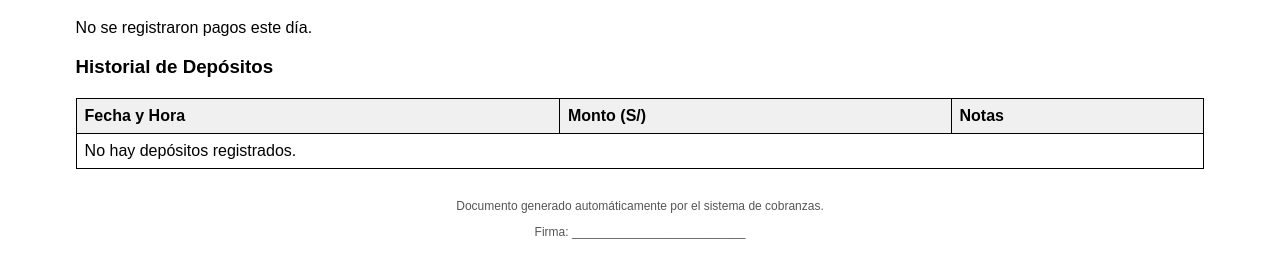
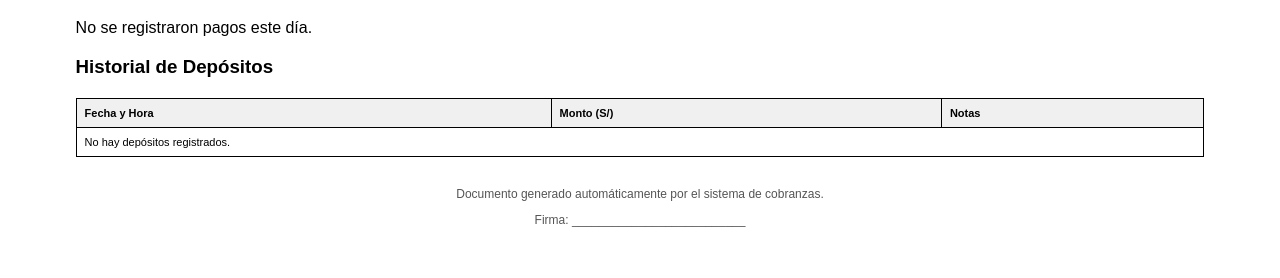
Before and after one commit to pantera3000/cobranzaV22, a Django app: template cobros/templates/cobros/planilla_detalle_pdf.html in a window 1280 px wide. Shown: the part 364-642 px from the top of the page. Run offline with Django 5.2, Linux system fonts and the light colour scheme; the template is opened without the code that fills it, so the values that code supplies are empty.

Commit message:
fix: Evitar que filas de tabla se rompan entre paginas en PDF

```diff
--- a/cobros/templates/cobros/planilla_detalle_pdf.html
+++ b/cobros/templates/cobros/planilla_detalle_pdf.html
@@ -10,8 +10,12 @@
         .info { margin: 20px 0; }
         .info div { margin: 5px 0; }
         table { width: 100%; border-collapse: collapse; margin: 20px 0; }
-        th, td { border: 1px solid #000; padding: 8px; text-align: left; }
+        th, td { border: 1px solid #000; padding: 8px; text-align: left; font-size: 11px; }
         th { background-color: #f0f0f0; }
+        /* Evitar que las filas se rompan entre páginas */
+        tr { page-break-inside: avoid; }
+        thead { display: table-header-group; }
+        tfoot { display: table-footer-group; }
         .footer { margin-top: 30px; font-size: 12px; text-align: center; color: #555; }
         .badge { padding: 3px 8px; border-radius: 12px; font-size: 12px; }
         .bg-success { background-color: #d4edda; color: #155724; }
```
